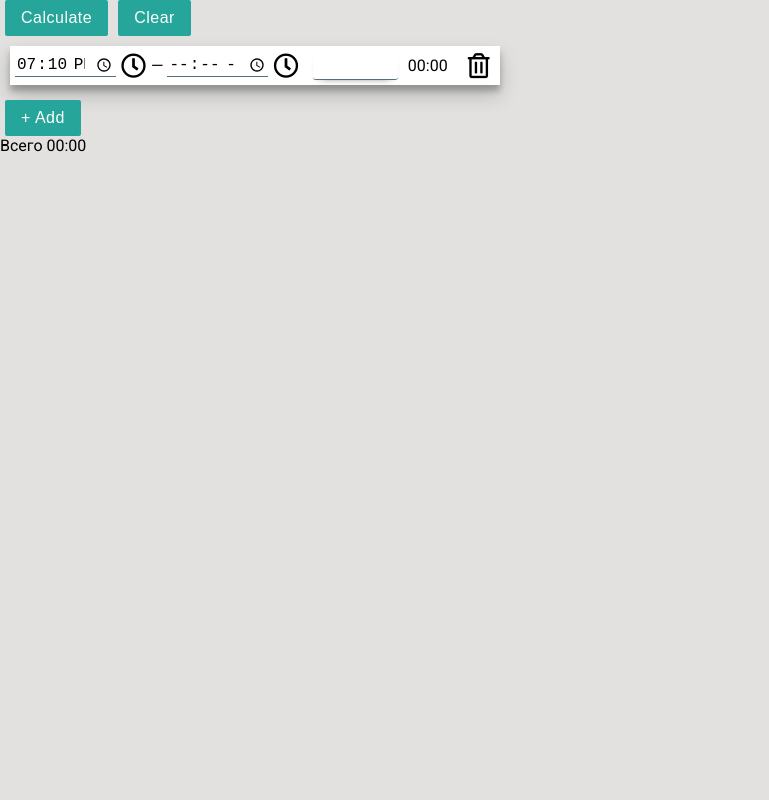
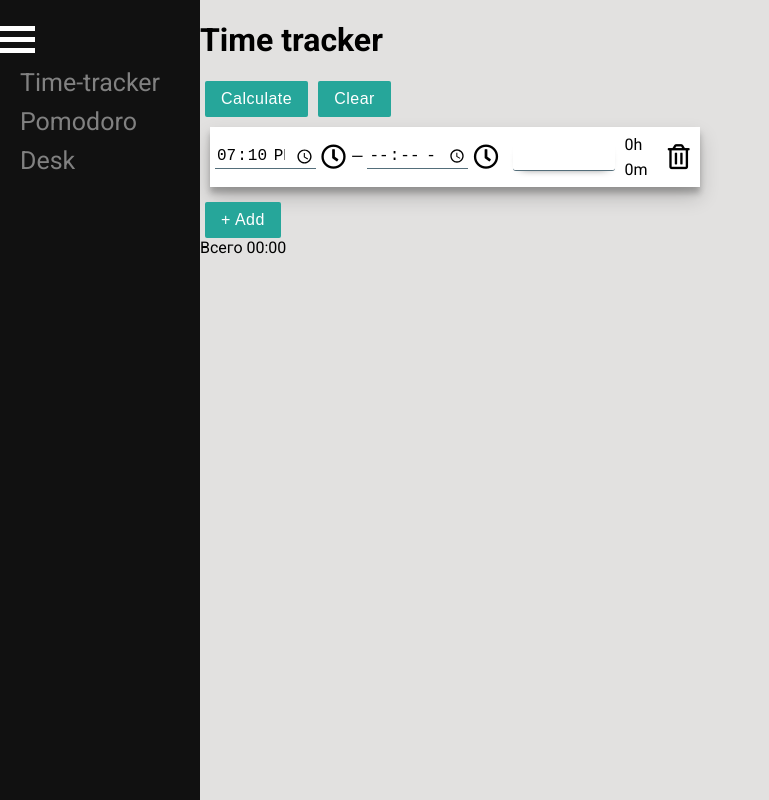
Before and after one commit to chernrus/time-tracking, a React (Create React App) app: page / in a window 1280 px wide. Both pictures are taken after a click on the button "+ Add". Shown: the whole page, without its empty margins (0-769 px from the left). Built offline with nearby package versions, Linux system fonts and the light colour scheme.

Commit message:
added side menu

```diff
--- a/src/components/App.js
+++ b/src/components/App.js
@@ -1,5 +1,7 @@
 import React, { Component } from 'react';
 import '../styles/App.css';
+import SideMenu from './SideMenu';
+import MainHeader from './MainHeader';
 import TimeTracker from './TimeTracker';
 
 class App extends Component {
@@ -12,6 +14,8 @@ class App extends Component {
   render() {
     return (
       <div className="App">
+        <SideMenu/>
+        <MainHeader title={ 'Time tracker '}/>
         <TimeTracker/>
       </div>
     );
--- a/src/components/CalculatedList.js
+++ b/src/components/CalculatedList.js
@@ -1,4 +1,5 @@
 import React, { Component } from 'react';
+import Time from './Time';
 
 class CalculatedList extends Component {
 
@@ -12,13 +13,8 @@ class CalculatedList extends Component {
     return sorted;
   }
 
-  isTime(time) {
-    const reg = /[0-9]{2}:[0-9]{2}/g;
-    return reg.test(time);
-  }
-
   calcPeriod(start, end) {
-    if( !this.isTime(start) && !this.isTime(end) ) return '00:00';
+    if( !Time.isTime(start) && !Time.isTime(end) ) return '00:00';
 
     var startArr = start.split(':'),
       endArr = end.split(':'),
@@ -85,9 +81,10 @@ class CalculatedList extends Component {
 
       calculatedTasks.map((item) => {
         calcList.push(
+
           <div className="calculated-list__item" key={item.name}>
-            <span className="calculated-list__task-name">{item.name || '~'}</span> -&nbsp;
-            <span className="calculated-list__task-time">{item.time}</span>
+            <span className="calculated-list__task-time">{Time.parseTimeFormat(item.time, 'dhdm')}</span> -&nbsp;
+            <span className="calculated-list__task-name">{item.name || '~'}</span>
           </div>
         )
       });
--- /dev/null
+++ b/src/components/MainHeader.js
@@ -0,0 +1,16 @@
+import React, { Component } from 'react';
+import '../styles/MainHeader.css';
+
+class SideMenu extends Component {
+
+  render() {
+    const { title } = this.props;
+    return (
+      <div className="main-header">
+        <h1>{ title }</h1>
+      </div>
+    );
+  }
+}
+
+export default SideMenu;
--- /dev/null
+++ b/src/components/SideMenu.js
@@ -0,0 +1,48 @@
+import React, { Component } from 'react';
+import '../styles/SideMenu.css';
+
+class SideMenu extends Component {
+  constructor(props) {
+    super(props);
+    this.state = {
+      hamburgerClassName: 'hamburger'
+    }
+
+    this.showHideMenu = this.showHideMenu.bind(this);
+  }
+
+  showHideMenu() {
+    let { hamburgerClassName } = this.state;
+
+    switch (hamburgerClassName) {
+      case 'hamburger':
+        hamburgerClassName = 'hamburger change';
+        break;
+      case 'hamburger change':
+        hamburgerClassName = 'hamburger';
+        break;
+      default:
+        hamburgerClassName = 'hamburger change';
+    }
+
+    this.setState({ hamburgerClassName });
+  }
+
+  render() {
+
+    return (
+      <div className="side-menu">
+        <div className={ this.state.hamburgerClassName } onClick={ this.showHideMenu }>
+          <div className="hamburger__bar1"></div>
+          <div className="hamburger__bar2"></div>
+          <div className="hamburger__bar3"></div>
+        </div>
+        <a href="#">Time-tracker</a>
+        <a href="#">Pomodoro</a>
+        <a href="#">Desk</a>
+      </div>
+    );
+  }
+}
+
+export default SideMenu;
--- a/src/components/Task.js
+++ b/src/components/Task.js
@@ -1,7 +1,7 @@
 import React, { Component } from 'react';
+import '../styles/Task.css';
 import uuidv4 from '../uuid';
 import Time from './Time';
-import '../styles/Task.css';
 import AutogrowTextarea from './AutogrowTextarea';
 
 class Task extends Component {
@@ -21,13 +21,7 @@ class Task extends Component {
     this.updateStart = this.updateStart.bind(this);
     this.updateEnd = this.updateEnd.bind(this);
     this.removeTask = this.removeTask.bind(this);
-    this.resize = this.resize.bind(this);
     this.changeName = this.changeName.bind(this);
-  }
-
-  componentDidMount() {
-    // console.log(this.refNameElement.current);
-    // this.resize(this.refNameElement.current);
   }
 
   changeTask(task) {
@@ -43,13 +37,8 @@ class Task extends Component {
     onRemove(id);
   }
 
-  isTime(time) {
-    const reg = /[0-9]{2}:[0-9]{2}/g;
-    return reg.test(time);
-  }
-
   calculatePeriod(start, end) {
-    if( !this.isTime(start) && !this.isTime(end) ) return '00:00';
+    if( !Time.isTime(start) && !Time.isTime(end) ) return '00:00';
 
     const startArr = start.split(':'),
       endArr = end.split(':');
@@ -80,17 +69,9 @@ class Task extends Component {
     this.changeTask({ id, start, end, name, period });
   }
 
-  resize (target) {
-    const element = target;
-    // console.log(element.scrollHeight);
-    element.style.height = 'auto';
-    element.style.height = element.scrollHeight+'px';
-    // console.log(element.style.height);
-  }
-
   changeName(value, target) {
     const { id, start, end, period } = this.state;
-    // this.resize(target);
+
     this.setState({ name: value });
     this.changeTask({ id, start, end, name: value, period });
   }
@@ -131,10 +112,13 @@ class Task extends Component {
 
   render() {
     const { start,
-      end,
-      name,
-      period
-    } = this.state;
+        end,
+        name,
+        period
+      } = this.state,
+      timeStr = Time.parseTimeFormat(period, 'dhdm');
+
+
 
     return (
       <div className="task">
@@ -155,7 +139,7 @@ class Task extends Component {
           value={ name }
           onChangeValue={this.changeName}/>
 
-          <span className="task__period">{period}</span>
+          <span className="task__period">{timeStr}</span>
         <button type="button" className="task__delete-button deleteBtn far fa-trash-alt"
           onClick={this.removeTask}></button>
       </div>
--- a/src/components/Time.js
+++ b/src/components/Time.js
@@ -1,4 +1,9 @@
 var Time = (function () {
+
+  function isTime(time) {
+    const reg = /[0-9]{2}:[0-9]{2}/g;
+    return reg.test(time);
+  }
 
   function getTime(foramt) {
     var currentTime = new Date(),
@@ -19,8 +24,21 @@ var Time = (function () {
       }
   }
 
+  function parseTimeFormat(time, format) {
+    if(isTime(time)) {
+      var timeArr = time.split(':'),
+        timeStr = '';
+
+      return `${+timeArr[0]}h ${+timeArr[1]}m`;
+    }
+
+    return '0h&nbsp;0m';
+  }
+
   return {
-    getTime
+    isTime,
+    getTime,
+    parseTimeFormat
   }
 
 }());
--- a/src/components/TimeTracker.js
+++ b/src/components/TimeTracker.js
@@ -7,6 +7,7 @@ import CalculateButton from './CalculateButton';
 import ClearButton from './ClearButton';
 import { helper as _ } from '../helper';
 import uuidv4 from '../uuid';
+import '../styles/TimeTracker.css';
 
 class TimeTracker extends Component {
   constructor(props) {
--- /dev/null
+++ b/src/styles/MainHeader.css
@@ -0,0 +1,3 @@
+.main-header {
+  margin-left: 200px;
+}
--- /dev/null
+++ b/src/styles/SideMenu.css
@@ -0,0 +1,51 @@
+.side-menu {
+  height: 100%;
+  width: 200px;
+  position: fixed;
+  z-index: 1;
+  top: 0;
+  left: 0;
+  background-color: #111;
+  overflow-x: hidden;
+  padding-top: 20px;
+}
+
+.side-menu a {
+  padding: 5px 5px 5px 20px;
+  text-decoration: none;
+  font-size: 25px;
+  color: #818181;
+  display: block;
+}
+
+.side-menu a:hover {
+  color: #f1f1f1;
+}
+
+
+.hamburger {
+  display: inline-block;
+  cursor: pointer;
+}
+
+.hamburger__bar1,
+.hamburger__bar2,
+.hamburger__bar3 {
+  width: 35px;
+  height: 5px;
+  background-color: #fff;
+  margin: 6px 0;
+  transition: 0.4s;
+}
+
+.change .hamburger__bar1 {
+  -webkit-transform: rotate(-45deg) translate(-8px, 7px);
+  transform: rotate(-45deg) translate(-8px, 7px);
+}
+
+.change .hamburger__bar2 {opacity: 0;}
+
+.change .hamburger__bar3 {
+  -webkit-transform: rotate(45deg) translate(-8px, -8px);
+  transform: rotate(45deg) translate(-8px, -8px);
+}
--- /dev/null
+++ b/src/styles/TimeTracker.css
@@ -0,0 +1,3 @@
+.time-tracker {
+  margin-left: 200px;
+}
```
